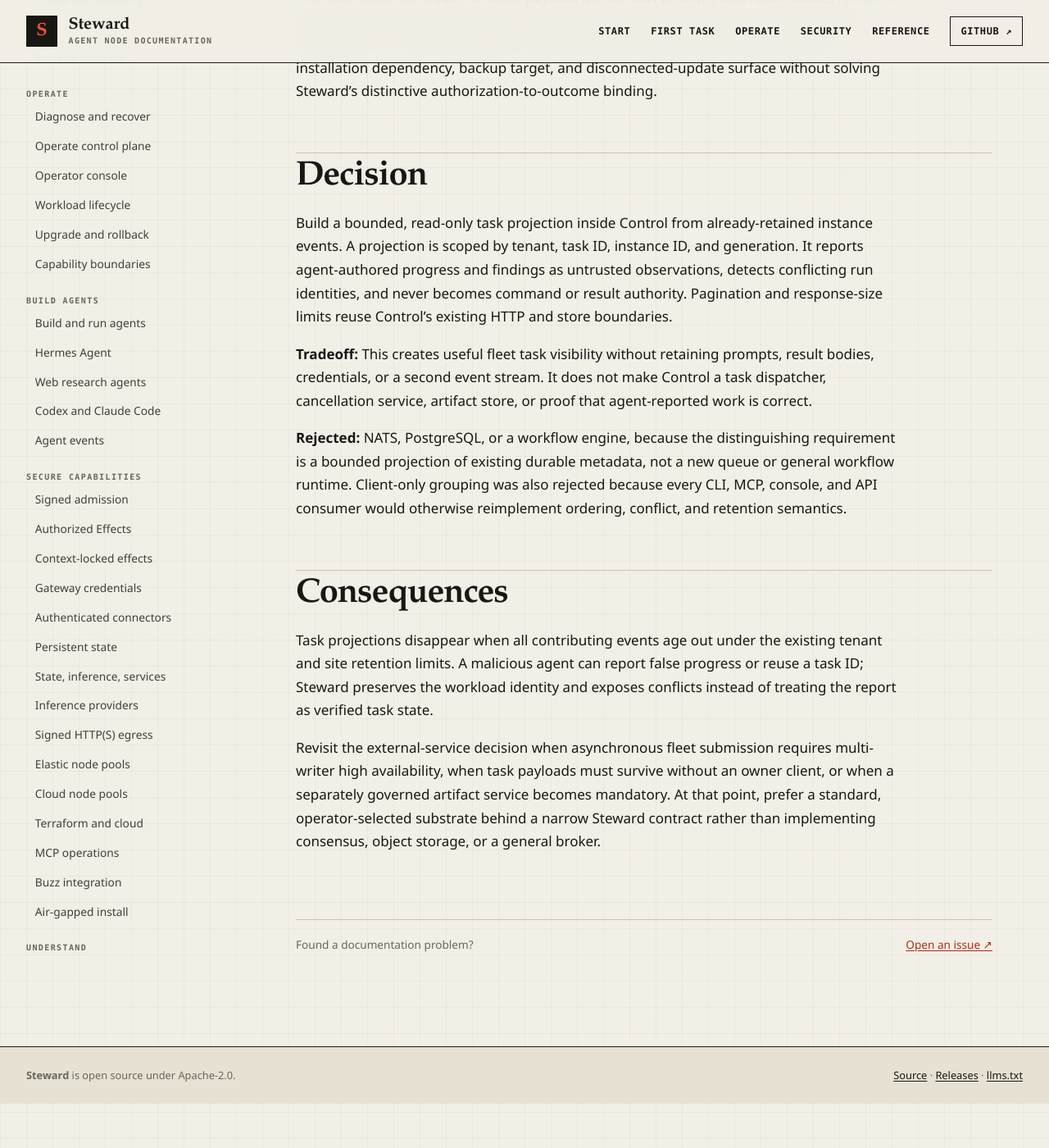
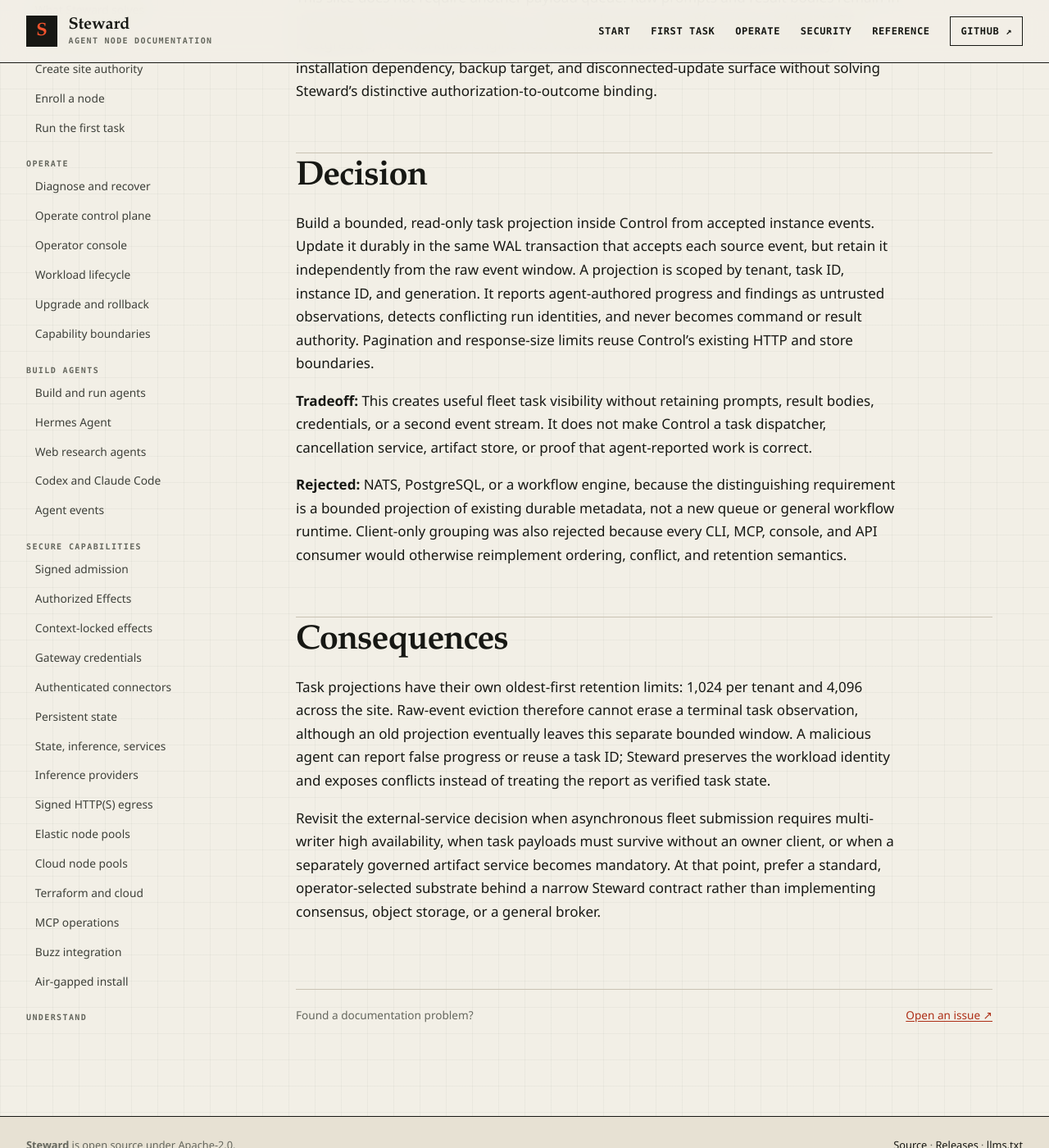
Before and after one commit to hardrails/steward, a Jekyll site: the page built from docs/decisions/0057-project-fleet-tasks-from-durable-events.md, in a window 1280 px wide and 1400 px high, scrolled down 948 px. Shown: the whole window at 82% size. Built offline with Jekyll 4.4.1, drawn with Linux system fonts in a browser that asks for light colours.

Commit message:
Document independent task projection retention
Clarify that raw event eviction does not erase task status, while the projection remains bounded and untrusted.

Constraint: Documentation must distinguish operational visibility from execution authority

Confidence: high

Scope-risk: narrow

```diff
--- a/docs/decisions/0057-project-fleet-tasks-from-durable-events.md
+++ b/docs/decisions/0057-project-fleet-tasks-from-durable-events.md
@@ -26,12 +26,13 @@
 
 ## Decision
 
-Build a bounded, read-only task projection inside Control from already-retained
-instance events. A projection is scoped by tenant, task ID, instance ID, and
-generation. It reports agent-authored progress and findings as untrusted
-observations, detects conflicting run identities, and never becomes command or
-result authority. Pagination and response-size limits reuse Control's existing
-HTTP and store boundaries.
+Build a bounded, read-only task projection inside Control from accepted instance
+events. Update it durably in the same WAL transaction that accepts each source
+event, but retain it independently from the raw event window. A projection is
+scoped by tenant, task ID, instance ID, and generation. It reports agent-authored
+progress and findings as untrusted observations, detects conflicting run
+identities, and never becomes command or result authority. Pagination and
+response-size limits reuse Control's existing HTTP and store boundaries.
 
 **Tradeoff:** This creates useful fleet task visibility without retaining prompts,
 result bodies, credentials, or a second event stream. It does not make Control a
@@ -46,10 +47,12 @@
 
 ## Consequences
 
-Task projections disappear when all contributing events age out under the existing
-tenant and site retention limits. A malicious agent can report false progress or
-reuse a task ID; Steward preserves the workload identity and exposes conflicts
-instead of treating the report as verified task state.
+Task projections have their own oldest-first retention limits: 1,024 per tenant
+and 4,096 across the site. Raw-event eviction therefore cannot erase a terminal
+task observation, although an old projection eventually leaves this separate
+bounded window. A malicious agent can report false progress or reuse a task ID;
+Steward preserves the workload identity and exposes conflicts instead of treating
+the report as verified task state.
 
 Revisit the external-service decision when asynchronous fleet submission requires
 multi-writer high availability, when task payloads must survive without an owner
```
Also changed, not shown: docs/guides/controller-events.md (+6 -4 lines), docs/guides/mcp.md (+1 -1 lines), docs/product/roadmap.md (+3 -3 lines).
